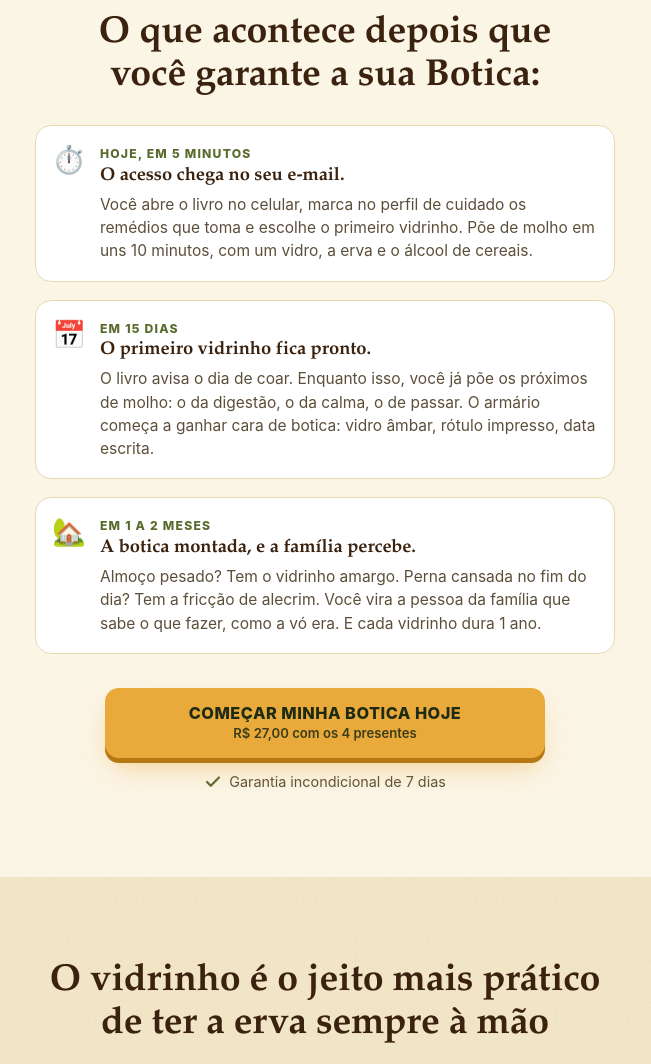
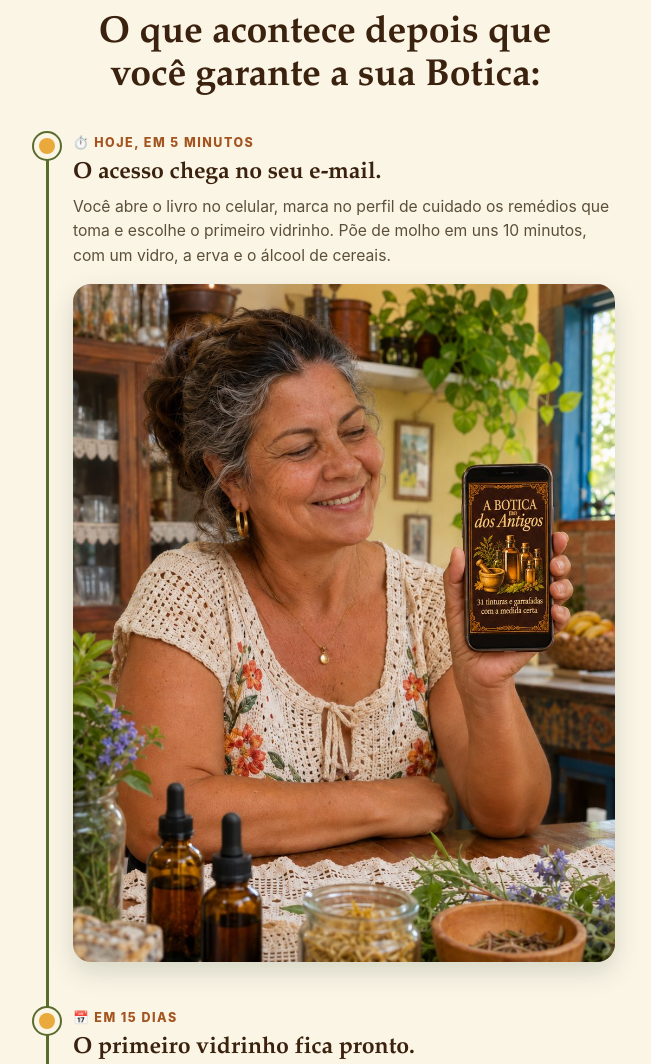
Before and after one commit to pabloborges2122-sys/boticadosantigos, a plain HTML site: page index.html in a window 1280 px wide. Shown: the part 5760-6824 px from the top of the page, without its empty margins (315-966 px from the left). Drawn offline with Linux system fonts and the light colour scheme.

Commit message:
Linha do tempo com fotos em cada etapa (modelo Colombo)
Co-Authored-By: Claude Opus 5.5 <noreply@anthropic.com>

```diff
--- a/index.html
+++ b/index.html
@@ -408,12 +408,19 @@ footer a{color:#d4c79f}
 .regra-card div{background:#fff}
 .escuro .acao{max-width:440px;margin:30px auto 0}
 
-.linha-tempo{list-style:none;display:grid;gap:18px;margin:26px 0 34px}
-.linha-tempo li{display:flex;gap:14px;align-items:flex-start;background:#fff;border:1px solid var(--perg-2);border-radius:16px;padding:18px 16px}
-.linha-tempo i{font-style:normal;font-size:1.7rem;flex:none;line-height:1.2}
-.linha-tempo small{display:block;font-size:.76rem;font-weight:800;letter-spacing:.1em;text-transform:uppercase;color:var(--folha);margin-bottom:2px}
-.linha-tempo h3{font-size:1.15rem;margin-bottom:6px}
-.linha-tempo p{font-size:.97rem;color:var(--tinta-2);line-height:1.5}
+.linha-tempo{list-style:none;position:relative;display:grid;gap:46px;margin:34px 0 40px;padding-left:38px}
+.linha-tempo::before{content:"";position:absolute;left:11px;top:6px;bottom:6px;width:3px;border-radius:3px;background:var(--folha)}
+.linha-tempo li{position:relative}
+.linha-tempo li::before{content:"";position:absolute;left:-34px;top:5px;width:16px;height:16px;border-radius:50%;background:var(--mel);box-shadow:0 0 0 5px var(--papel),0 0 0 7px var(--folha)}
+.linha-tempo small{display:block;font-size:.78rem;font-weight:800;letter-spacing:.12em;text-transform:uppercase;color:#a4541f;margin-bottom:6px}
+.linha-tempo h3{font-size:1.32rem;line-height:1.2;margin-bottom:8px}
+.linha-tempo p{font-size:.98rem;color:var(--tinta-2);line-height:1.55}
+.etapa-foto{margin:16px 0 0;min-height:120px;border-radius:18px;overflow:hidden;background:var(--perg);box-shadow:0 10px 26px rgba(23,58,34,.16)}
+.etapa-foto img{display:block;width:100%;height:auto}
+.etapa-foto.vazia.local{aspect-ratio:4/3}
+.etapa-foto.vazia{display:none}
+.etapa-foto.vazia.local{display:flex;align-items:center;justify-content:center;text-align:center;padding:16px;border:2px dashed var(--folha-2);box-shadow:none;color:var(--folha);font-size:.9rem;font-weight:700;line-height:1.4}
+@media (min-width:700px){.linha-tempo h3{font-size:1.45rem}}
 .acao{max-width:440px;margin:0 auto}
 
 .compara{background:var(--papel);border:1px solid var(--perg-2);border-radius:16px;overflow:hidden;margin-top:24px;font-size:.84rem;line-height:1.3}
@@ -524,6 +531,10 @@ footer a{color:#d4c79f}
 .hero .capa-box{margin:20px auto 22px}
 .hero .acao+.sub{margin-top:28px}
 </style>
+<script>
+/* Foto da etapa ainda não colocada em assets/etapas/: some no site no ar; aparece como espaço tracejado só quando a página é aberta no seu computador. */
+function fotoEtapaFalta(img,n){var f=img.parentNode;f.classList.add('vazia');if(location.protocol==='file:'||location.hostname==='localhost'){f.classList.add('local');f.textContent='Foto da etapa '+n+' → assets/etapas/etapa-'+n+'.jpg';}}
+</script>
 </head>
 <body>
 
@@ -680,13 +691,13 @@ footer a{color:#d4c79f}
 </section>
 
 <!-- 7. O QUE ACONTECE DEPOIS -->
-<section style="background:var(--papel)">
+<section id="etapas" style="background:var(--papel)">
   <div class="wrap">
     <h2 class="rv">O que acontece depois que você garante a sua Botica:</h2>
     <ol class="linha-tempo">
-      <li class="rv"><i>⏱️</i><div><small>Hoje, em 5 minutos</small><h3>O acesso chega no seu e-mail.</h3><p>Você abre o livro no celular, marca no perfil de cuidado os remédios que toma e escolhe o primeiro vidrinho. Põe de molho em uns 10 minutos, com um vidro, a erva e o álcool de cereais.</p></div></li>
-      <li class="rv"><i>📅</i><div><small>Em 15 dias</small><h3>O primeiro vidrinho fica pronto.</h3><p>O livro avisa o dia de coar. Enquanto isso, você já põe os próximos de molho: o da digestão, o da calma, o de passar. O armário começa a ganhar cara de botica: vidro âmbar, rótulo impresso, data escrita.</p></div></li>
-      <li class="rv"><i>🏡</i><div><small>Em 1 a 2 meses</small><h3>A botica montada, e a família percebe.</h3><p>Almoço pesado? Tem o vidrinho amargo. Perna cansada no fim do dia? Tem a fricção de alecrim. Você vira a pessoa da família que sabe o que fazer, como a vó era. E cada vidrinho dura 1 ano.</p></div></li>
+      <li class="rv"><small>⏱️ Hoje, em 5 minutos</small><h3>O acesso chega no seu e-mail.</h3><p>Você abre o livro no celular, marca no perfil de cuidado os remédios que toma e escolhe o primeiro vidrinho. Põe de molho em uns 10 minutos, com um vidro, a erva e o álcool de cereais.</p><figure class="etapa-foto"><img src="assets/etapas/etapa-1.jpg" width="1000" height="1250" alt="O acesso chega no seu e-mail." loading="lazy" onerror="fotoEtapaFalta(this,1)"></figure></li>
+      <li class="rv"><small>📅 Em 15 dias</small><h3>O primeiro vidrinho fica pronto.</h3><p>O livro avisa o dia de coar. Enquanto isso, você já põe os próximos de molho: o da digestão, o da calma, o de passar. O armário começa a ganhar cara de botica: vidro âmbar, rótulo impresso, data escrita.</p><figure class="etapa-foto"><img src="assets/etapas/etapa-2.jpg" width="1000" height="1333" alt="O primeiro vidrinho fica pronto." loading="lazy" onerror="fotoEtapaFalta(this,2)"></figure></li>
+      <li class="rv"><small>🏡 Em 1 a 2 meses</small><h3>A botica montada, e a família percebe.</h3><p>Almoço pesado? Tem o vidrinho amargo. Perna cansada no fim do dia? Tem a fricção de alecrim. Você vira a pessoa da família que sabe o que fazer, como a vó era. E cada vidrinho dura 1 ano.</p><figure class="etapa-foto"><img src="assets/etapas/etapa-3.jpg" width="1000" height="750" alt="A botica montada, e a família percebe." loading="lazy" onerror="fotoEtapaFalta(this,3)"></figure></li>
     </ol>
     <div class="acao rv">
       <a class="btn" href="https://go.perfectpay.com.br/PPU38CQHULB" data-checkout="completo">Começar minha botica hoje<small>R$ <span data-preco="completo">27,00</span> com os 4 presentes</small></a>
```
Also changed, not shown: assets/etapas/etapa-1.jpg (added), assets/etapas/etapa-2.jpg (added), assets/etapas/etapa-3.jpg (added).
